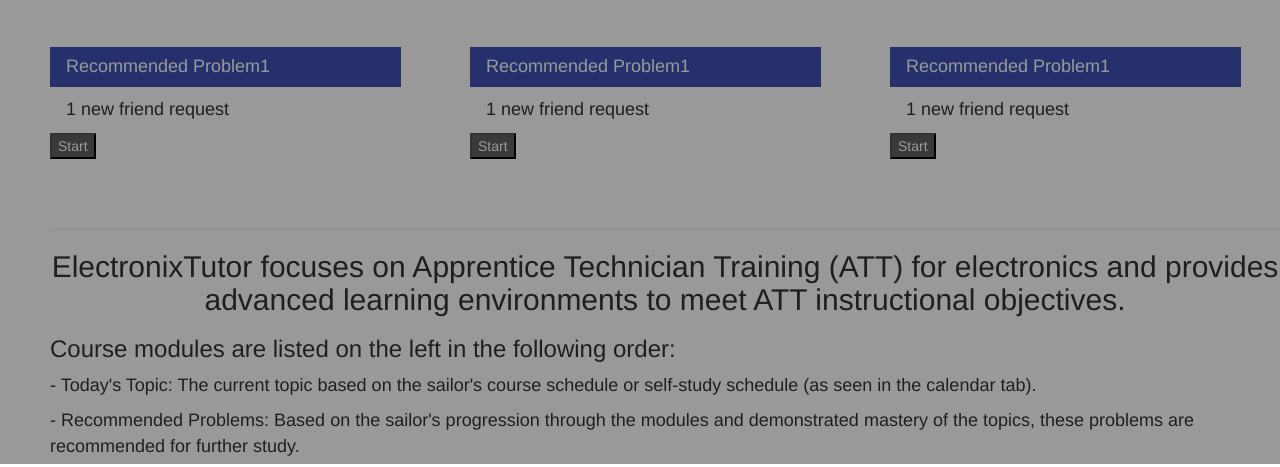
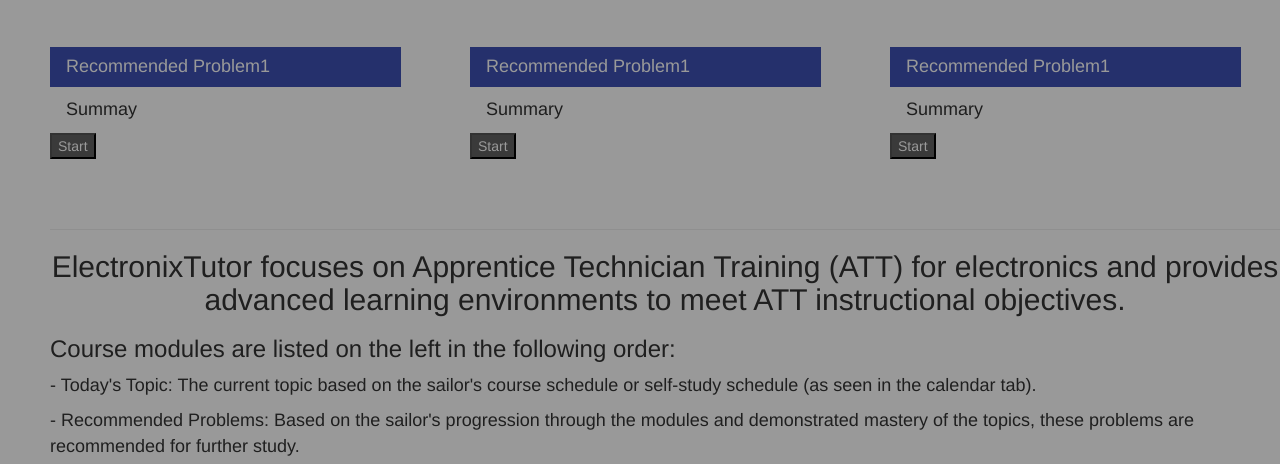
Before and after one commit to FomTarro/ElectronixPage, a plain HTML site: page Welcomepage.html in a window 1280 px wide. Shown: the part 336-803 px from the top of the page. Drawn offline with nearby package versions, Linux system fonts and the light colour scheme.

Commit message:
Added changes to Text

```diff
--- a/Welcomepage.html
+++ b/Welcomepage.html
@@ -79,7 +79,7 @@
 					</header>
 
 					<div class="w3-container">
-					  <p class="cardContent">1 new friend request</p>
+					  <p class="cardContent">Summay</p>
 
 					</div>
 
@@ -96,7 +96,7 @@
 					</header>
 
 					<div class="w3-container">
-					  <p class="cardContent">1 new friend request</p>
+					  <p class="cardContent">Summary</p>
 
 					</div>
 
@@ -112,7 +112,7 @@
 					</header>
 
 					<div class="w3-container">
-					  <p class="cardContent">1 new friend request</p>
+					  <p class="cardContent">Summary</p>
 
 					</div>
 
```
